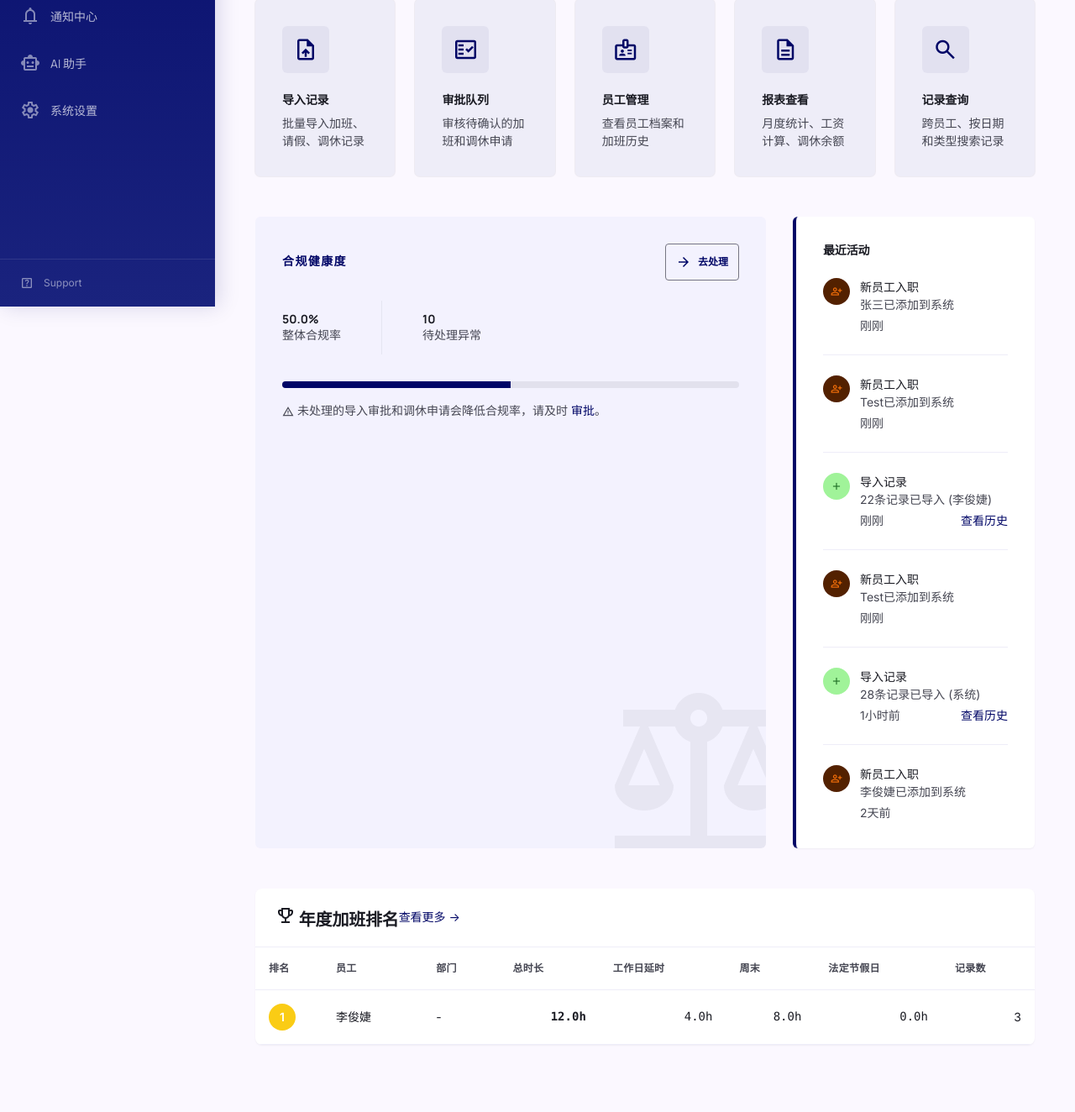
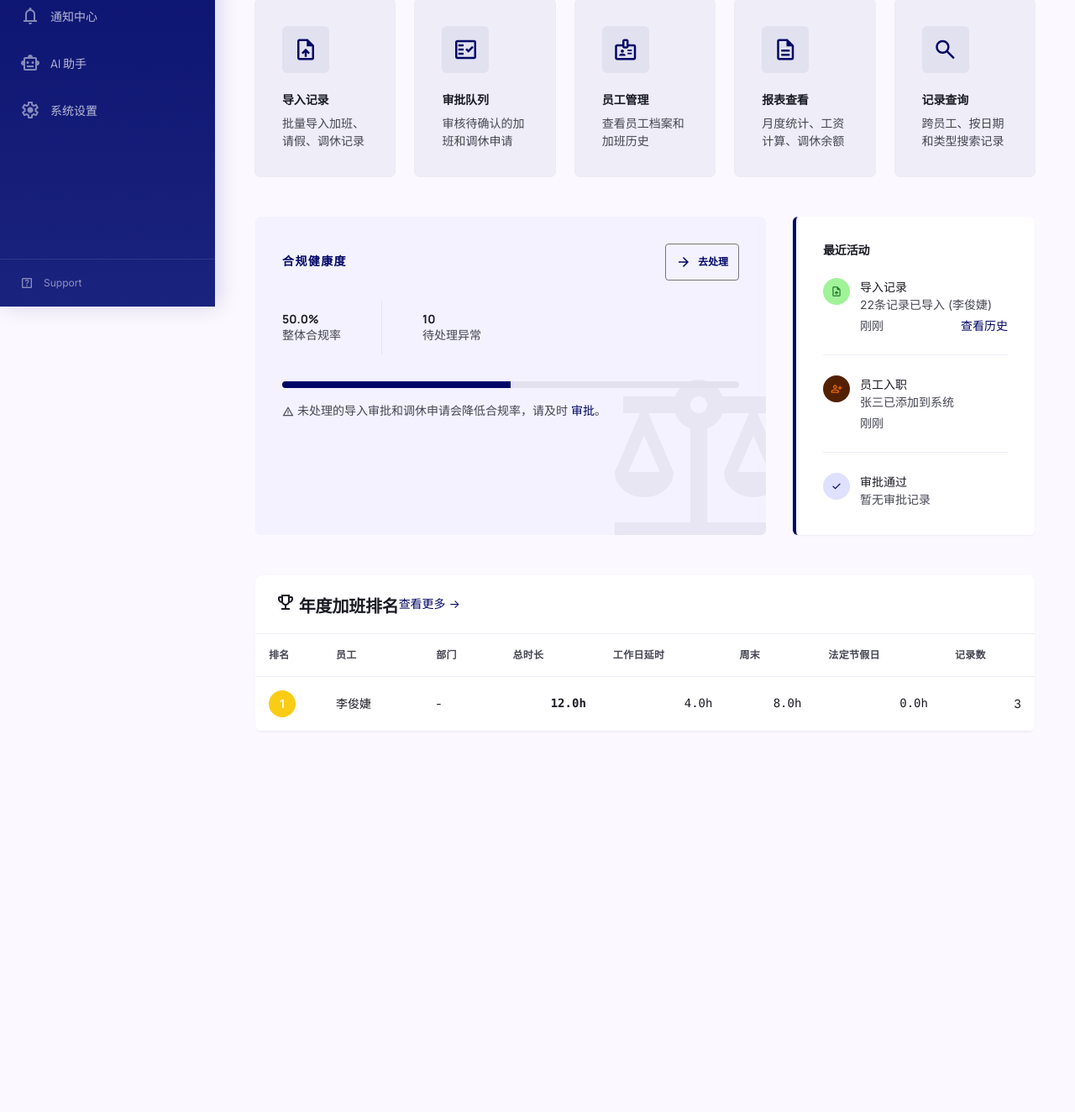
Before and after one commit to liushuo-rance/cal_worktree_test, a Flask app: page / in a window 1280 px wide. Shown: the part 435-1759 px from the top of the page at 84% size. After the commit the page ends 1306 px from the top, so only its background shows below. Run offline with Flask 3, Linux system fonts and the light colour scheme; data comes from the database, SQL or seed files in the repository; tables that the repository leaves empty hold one stand-in row (values such as "Sample post"); some libraries are stand-ins or nearby versions.

Commit message:
feat: Dashboard 最近活动改为固定三板块，每类仅显示最近一条
- dashboard_service.py: get_recent_activities 返回按类型分类的字典，每类仅取最新一条
- dashboard.html: 固定显示导入记录、员工入职、审批通过三个板块，无数据时显示占位文案

Co-Authored-By: Claude Opus 4.6 <noreply@anthropic.com>

```diff
--- a/src/services/dashboard_service.py
+++ b/src/services/dashboard_service.py
@@ -10,24 +10,28 @@ from typing import List, Dict, Any, Optional
 
 def get_recent_activities(
     conn: sqlite3.Connection,
-    limit: int = 10
-) -> List[Dict[str, Any]]:
+    limit: int = 1
+) -> Dict[str, Optional[Dict[str, Any]]]:
     """
-    获取最近活动列表
+    获取最近活动
 
-    活动来源：
-    - 新员工入职 (employees.created_at)
-    - 记录导入 (import_sessions.completed_at)
-    - 审批通过 (review_queue.reviewed_at WHERE status='approved')
+    固定返回三个类别的最近一条记录：
+    - record_imported: 记录导入
+    - employee_added: 员工入职
+    - review_approved: 审批通过
 
     Args:
         conn: 数据库连接
-        limit: 返回最大条数
+        limit: 每类返回最大条数（默认1）
 
     Returns:
-        活动列表，按时间降序排列
+        按类型分类的活动字典，无数据时值为 None
     """
-    activities = []
+    activities: Dict[str, Optional[Dict[str, Any]]] = {
+        'record_imported': None,
+        'employee_added': None,
+        'review_approved': None,
+    }
     cursor = conn.cursor()
 
     # 1. 新员工入职
@@ -41,15 +45,16 @@ def get_recent_activities(
         LIMIT ?
     """, (limit,))
 
-    for row in cursor.fetchall():
-        activities.append({
+    row = cursor.fetchone()
+    if row:
+        activities['employee_added'] = {
             'type': 'employee_added',
             'title': '新员工入职',
             'description': f"{row['name']}已添加到系统",
             'employee_id': row['employee_id'],
             'employee_name': row['name'],
             'timestamp': row['created_at'],
-        })
+        }
 
     # 2. 记录导入 (completed 状态)
     cursor.execute("""
@@ -67,10 +72,11 @@ def get_recent_activities(
         LIMIT ?
     """, (limit,))
 
-    for row in cursor.fetchall():
+    row = cursor.fetchone()
+    if row:
         emp_name = row['employee_name'] or row['employee_id'] or '系统'
         total = row['total_records'] or 0
-        activities.append({
+        activities['record_imported'] = {
             'type': 'record_imported',
             'title': '导入记录',
             'description': f"{total}条记录已导入 ({emp_name})",
@@ -78,7 +84,7 @@ def get_recent_activities(
             'employee_name': emp_name,
             'total_records': total,
             'timestamp': row['completed_at'],
-        })
+        }
 
     # 3. 审批通过
     cursor.execute("""
@@ -95,29 +101,19 @@ def get_recent_activities(
         LIMIT ?
     """, (limit,))
 
-    for row in cursor.fetchall():
+    row = cursor.fetchone()
+    if row:
         raw_text = row['raw_text'] or '审批申请'
-        activities.append({
+        activities['review_approved'] = {
             'type': 'review_approved',
             'title': '审批通过',
             'description': raw_text,
             'parsed_type': row['parsed_type'],
             'parsed_subtype': row['parsed_subtype'],
             'timestamp': row['reviewed_at'],
-        })
+        }
 
-    # 统一按时间降序排列
-    def _parse_ts(ts: Optional[str]) -> datetime:
-        if not ts:
-            return datetime.min
-        try:
-            return datetime.fromisoformat(ts.replace(' ', 'T'))
-        except (ValueError, AttributeError):
-            return datetime.min
-
-    activities.sort(key=lambda a: _parse_ts(a.get('timestamp')), reverse=True)
-
-    return activities[:limit]
+    return activities
 
 
 def format_relative_time(timestamp: Optional[str]) -> str:
--- a/src/web/templates/dashboard.html
+++ b/src/web/templates/dashboard.html
@@ -180,46 +180,64 @@
         <div class="bg-surface-container-lowest p-8 rounded-md shadow-sm border-l-4 border-primary">
             <h3 class="text-label-md font-headline font-bold text-on-surface mb-6">最近活动</h3>
             <div class="space-y-6">
-                {% if recent_activities %}
-                    {% for activity in recent_activities %}
-                        {% if activity.type == 'employee_added' %}
-                            {% set icon = 'person_add' %}
-                            {% set bg_class = 'bg-tertiary-container' %}
-                            {% set text_class = 'text-on-tertiary-container' %}
-                        {% elif activity.type == 'review_approved' %}
-                            {% set icon = 'check' %}
-                            {% set bg_class = 'bg-primary-fixed' %}
-                            {% set text_class = 'text-on-primary-fixed' %}
+                <!-- 导入记录 -->
+                <div class="flex items-start gap-3">
+                    <div class="w-8 h-8 rounded-full bg-secondary-container flex items-center justify-center flex-shrink-0">
+                        <span class="material-symbols-outlined text-sm text-on-secondary-container">upload_file</span>
+                    </div>
+                    <div class="flex-1 min-w-0">
+                        <p class="text-body-sm font-medium text-on-surface">导入记录</p>
+                        {% if recent_activities.record_imported %}
+                            <p class="text-label-sm text-on-surface-variant truncate">{{ recent_activities.record_imported.description }}</p>
+                            <div class="flex items-center justify-between mt-1">
+                                <p class="text-label-sm text-on-surface-variant">{{ format_relative_time(recent_activities.record_imported.timestamp) }}</p>
+                                <a href="{{ url_for('records.import_sessions') }}?next={{ url_for('dashboard.index') | urlencode }}" class="text-label-sm text-primary hover:underline">查看历史</a>
+                            </div>
                         {% else %}
-                            {% set icon = 'add' %}
-                            {% set bg_class = 'bg-secondary-container' %}
-                            {% set text_class = 'text-on-secondary-container' %}
+                            <p class="text-label-sm text-on-surface-variant">暂无导入记录</p>
                         {% endif %}
-                        <div class="flex items-start gap-3">
-                            <div class="w-8 h-8 rounded-full {{ bg_class }} flex items-center justify-center flex-shrink-0">
-                                <span class="material-symbols-outlined text-sm {{ text_class }}">{{ icon }}</span>
+                    </div>
+                </div>
+
+                <div class="h-px bg-surface-container"></div>
+
+                <!-- 员工入职 -->
+                <div class="flex items-start gap-3">
+                    <div class="w-8 h-8 rounded-full bg-tertiary-container flex items-center justify-center flex-shrink-0">
+                        <span class="material-symbols-outlined text-sm text-on-tertiary-container">person_add</span>
+                    </div>
+                    <div class="flex-1 min-w-0">
+                        <p class="text-body-sm font-medium text-on-surface">员工入职</p>
+                        {% if recent_activities.employee_added %}
+                            <p class="text-label-sm text-on-surface-variant truncate">{{ recent_activities.employee_added.description }}</p>
+                            <div class="flex items-center justify-between mt-1">
+                                <p class="text-label-sm text-on-surface-variant">{{ format_relative_time(recent_activities.employee_added.timestamp) }}</p>
                             </div>
-                            <div class="flex-1">
-                                <p class="text-body-sm font-medium text-on-surface">{{ activity.title }}</p>
-                                <p class="text-label-sm text-on-surface-variant">{{ activity.description }}</p>
-                                <div class="flex items-center justify-between mt-1">
-                                    <p class="text-label-sm text-on-surface-variant">{{ format_relative_time(activity.timestamp) }}</p>
-                                    {% if activity.type == 'record_imported' %}
-                                    <a href="{{ url_for('records.import_sessions') }}?next={{ url_for('dashboard.index') | urlencode }}" class="text-label-sm text-primary hover:underline">查看历史</a>
-                                    {% endif %}
-                                </div>
+                        {% else %}
+                            <p class="text-label-sm text-on-surface-variant">暂无新员工入职</p>
+                        {% endif %}
+                    </div>
+                </div>
+
+                <div class="h-px bg-surface-container"></div>
+
+                <!-- 审批记录 -->
+                <div class="flex items-start gap-3">
+                    <div class="w-8 h-8 rounded-full bg-primary-fixed flex items-center justify-center flex-shrink-0">
+                        <span class="material-symbols-outlined text-sm text-on-primary-fixed">check</span>
+                    </div>
+                    <div class="flex-1 min-w-0">
+                        <p class="text-body-sm font-medium text-on-surface">审批通过</p>
+                        {% if recent_activities.review_approved %}
+                            <p class="text-label-sm text-on-surface-variant truncate">{{ recent_activities.review_approved.description }}</p>
+                            <div class="flex items-center justify-between mt-1">
+                                <p class="text-label-sm text-on-surface-variant">{{ format_relative_time(recent_activities.review_approved.timestamp) }}</p>
                             </div>
-                        </div>
-                        {% if not loop.last %}
-                        <div class="h-px bg-surface-container"></div>
+                        {% else %}
+                            <p class="text-label-sm text-on-surface-variant">暂无审批记录</p>
                         {% endif %}
-                    {% endfor %}
-                {% else %}
-                    <div class="text-center py-8">
-                        <span class="material-symbols-outlined text-4xl text-on-surface-variant mb-2">notifications_off</span>
-                        <p class="text-body-sm text-on-surface-variant">暂无最近活动</p>
                     </div>
-                {% endif %}
+                </div>
             </div>
         </div>
     </section>
```
